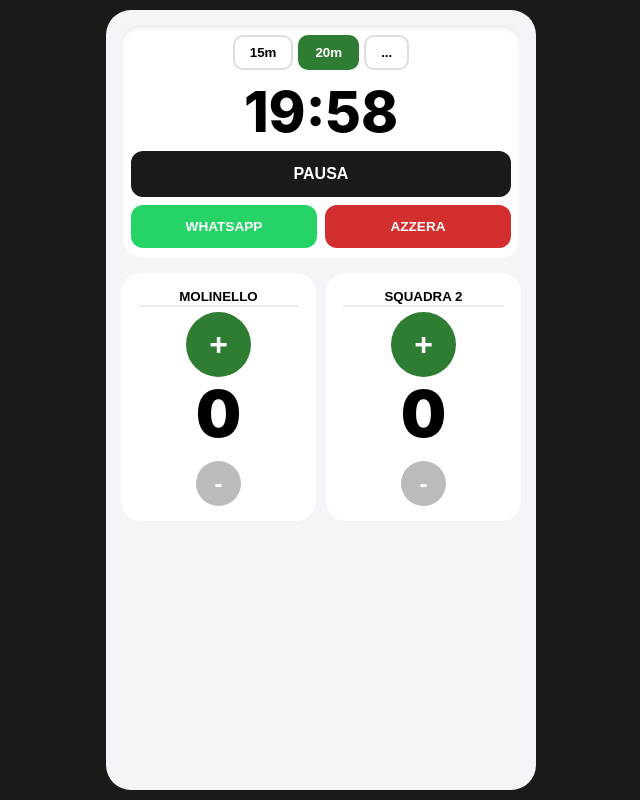
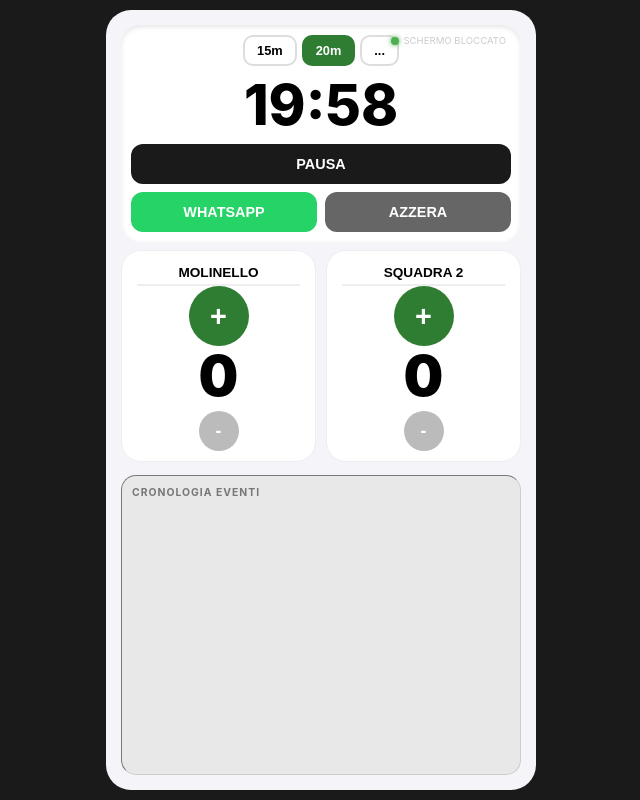
Before and after one commit to Anfi-867/MatchApp, a plain HTML site: page index.html in a window 1280 px wide. Both pictures are taken after a click on the button "AVVIA PARTITA". Shown: the whole page, without its empty margins (319-959 px from the left). Drawn offline with Linux system fonts and the light colour scheme.

Commit message:
added time of goals

```diff
--- a/index.html
+++ b/index.html
@@ -3,34 +3,46 @@
 <head>
     <meta charset="UTF-8">
     <meta name="viewport" content="width=device-width, initial-scale=1.0, maximum-scale=1.0, user-scalable=no">
-    <title>Molinello Match Center</title>
+    <title>Match Center - Molinello</title>
     <meta name="apple-mobile-web-app-capable" content="yes">
     <meta name="apple-mobile-web-app-status-bar-style" content="black-translucent">
     <style>
         :root { --green: #2e7d32; --red: #d32f2f; --dark: #1a1a1a; --light: #f4f4f9; }
         body { font-family: -apple-system, sans-serif; background: var(--dark); margin: 0; padding: 10px; display: flex; justify-content: center; height: 100vh; box-sizing: border-box; overflow: hidden; }
-        .app-card { background: var(--light); width: 100%; max-width: 400px; border-radius: 25px; padding: 15px; display: flex; flex-direction: column; gap: 10px; }
+        .app-card { background: var(--light); width: 100%; max-width: 400px; border-radius: 25px; padding: 15px; display: flex; flex-direction: column; gap: 8px; position: relative; }
 
-        .timer-section { background: #fff; border-radius: 20px; padding: 10px; text-align: center; box-shadow: inset 0 2px 5px rgba(0,0,0,0.1); }
-        #timer-display { font-size: 3.5rem; font-weight: 800; margin: 5px 0; }
-        .presets { display: flex; justify-content: center; gap: 5px; margin-bottom: 8px; }
-        .btn-p { padding: 8px 15px; border: 2px solid #ddd; border-radius: 10px; background: white; font-weight: bold; }
+        /* TIMER */
+        .timer-section { background: #fff; border-radius: 20px; padding: 10px; text-align: center; box-shadow: inset 0 2px 5px rgba(0,0,0,0.1); position: relative; }
+        #timer-display { font-size: 3.5rem; font-weight: 800; margin: 2px 0; }
+        .wakelock-status { position: absolute; top: 10px; right: 15px; font-size: 0.6rem; color: #ccc; display: flex; align-items: center; gap: 4px; }
+        .dot { width: 8px; height: 8px; border-radius: 50%; background: #ccc; }
+        .dot.active { background: #4CAF50; box-shadow: 0 0 5px #4CAF50; }
+
+        .presets { display: flex; justify-content: center; gap: 5px; margin-bottom: 5px; }
+        .btn-p { padding: 6px 12px; border: 2px solid #ddd; border-radius: 10px; background: white; font-weight: bold; font-size: 0.8rem; }
         .btn-p.active { background: var(--green); color: white; border-color: var(--green); }
 
         .action-bar { display: grid; grid-template-columns: 1fr 1fr; gap: 8px; margin-top: 5px; }
-        .btn-main { width: 100%; padding: 14px; border-radius: 12px; border: none; font-size: 1rem; font-weight: bold; color: white; }
+        .btn-main { width: 100%; padding: 12px; border-radius: 12px; border: none; font-size: 0.9rem; font-weight: bold; color: white; }
         .btn-start { background: var(--dark); grid-column: span 2; }
-        .btn-share { background: #25D366; font-size: 0.85rem; }
-        .btn-reset { background: var(--red); font-size: 0.85rem; }
+        .btn-share { background: #25D366; }
+        .btn-reset { background: #666; }
 
-        .scoreboard { display: grid; grid-template-columns: 1fr 1fr; gap: 10px; margin-top: 5px; }
-        .team-col { background: white; padding: 15px 10px; border-radius: 20px; display: flex; flex-direction: column; align-items: center; }
-        .team-input { width: 90%; border: none; text-align: center; font-weight: 900; text-transform: uppercase; border-bottom: 2px solid #eee; margin-bottom: 5px; }
-        .score-num { font-size: 4rem; font-weight: 900; margin: 5px 0; line-height: 1; }
+        /* SCOREBOARD */
+        .scoreboard { display: grid; grid-template-columns: 1fr 1fr; gap: 10px; }
+        .team-col { background: white; padding: 10px; border-radius: 20px; display: flex; flex-direction: column; align-items: center; border: 1px solid #eee; }
+        .team-input { width: 90%; border: none; text-align: center; font-weight: 900; text-transform: uppercase; border-bottom: 2px solid #eee; font-size: 0.85rem; padding: 4px; }
+        .score-num { font-size: 3.5rem; font-weight: 900; margin: 2px 0; line-height: 1; }
+        .btn-round { width: 60px; height: 60px; border-radius: 50%; border: none; color: white; font-size: 1.8rem; font-weight: bold; display: flex; align-items: center; justify-content: center; cursor: pointer; }
+        .btn-plus { background: var(--green); }
+        .btn-minus { background: #bbb; width: 40px; height: 40px; font-size: 1.1rem; margin-top: 5px; }
 
-        .btn-round { width: 65px; height: 65px; border-radius: 50%; border: none; color: white; font-size: 2rem; font-weight: bold; display: flex; align-items: center; justify-content: center; }
-        .btn-plus { background: var(--green); }
-        .btn-minus { background: #bbb; width: 45px; height: 45px; font-size: 1.5rem; margin-top: 10px; }
+        /* REGISTRO GOAL */
+        .goal-log { flex-grow: 1; background: #e8e8e8; border-radius: 15px; padding: 10px; overflow-y: auto; margin-top: 5px; border: 1px inset #ccc; }
+        .log-title { font-size: 0.65rem; color: #777; font-weight: bold; text-transform: uppercase; margin-bottom: 6px; letter-spacing: 1px; }
+        .goal-entry { background: white; padding: 8px 12px; border-radius: 10px; margin-bottom: 5px; font-size: 0.8rem; display: flex; justify-content: space-between; align-items: center; box-shadow: 0 1px 3px rgba(0,0,0,0.05); border-left: 5px solid var(--green); }
+        .goal-entry.t2 { border-left-color: var(--dark); }
+        .minute-tag { background: #eee; padding: 2px 6px; border-radius: 5px; font-weight: bold; font-size: 0.75rem; }
 
         .expired { color: var(--red); animation: blink 0.8s infinite; }
         @keyframes blink { 50% { opacity: 0.3; } }
@@ -40,16 +52,18 @@
 
 <div class="app-card">
     <div class="timer-section">
+        <div class="wakelock-status">
+            <div id="statusDot" class="dot"></div> <span id="statusText">SCHERMO LIBERO</span>
+        </div>
         <div class="presets">
-            <button class="btn-p" onclick="v(50);setT(15, this)">15m</button>
-            <button class="btn-p active" onclick="v(50);setT(20, this)">20m</button>
-            <button class="btn-p" onclick="v(50);setCustom(this)">...</button>
+            <button class="btn-p" onclick="v(40);setT(15, this)">15m</button>
+            <button class="btn-p active" onclick="v(40);setT(20, this)">20m</button>
+            <button class="btn-p" onclick="v(40);setCustom(this)">...</button>
         </div>
         <div id="timer-display">20:00</div>
-
         <div class="action-bar">
             <button id="startBtn" class="btn-main btn-start" onclick="toggleT()">AVVIA PARTITA</button>
-            <button class="btn-main btn-share" onclick="v(50);sh()">WHATSAPP</button>
+            <button class="btn-main btn-share" onclick="sh()">WHATSAPP</button>
             <button class="btn-main btn-reset" onclick="rs()">AZZERA</button>
         </div>
     </div>
@@ -57,38 +71,53 @@
     <div class="scoreboard">
         <div class="team-col">
             <input type="text" id="t1" class="team-input" value="MOLINELLO">
-            <button class="btn-round btn-plus" onclick="sc('s1',1)">+</button>
+            <button class="btn-round btn-plus" onclick="sc('s1',1, 't1')">+</button>
             <div id="s1" class="score-num">0</div>
-            <button class="btn-round btn-minus" onclick="sc('s1',-1)">-</button>
+            <button class="btn-round btn-minus" onclick="sc('s1',-1, 't1')">-</button>
         </div>
         <div class="team-col">
             <input type="text" id="t2" class="team-input" value="SQUADRA 2">
-            <button class="btn-round btn-plus" onclick="sc('s2',1)">+</button>
+            <button class="btn-round btn-plus" onclick="sc('s2',1, 't2')">+</button>
             <div id="s2" class="score-num">0</div>
-            <button class="btn-round btn-minus" onclick="sc('s2',-1)">-</button>
+            <button class="btn-round btn-minus" onclick="sc('s2',-1, 't2')">-</button>
         </div>
+    </div>
+
+    <div class="goal-log" id="goalLog">
+        <div class="log-title">Cronologia Eventi</div>
     </div>
 </div>
 
-<audio id="whistleSound" preload="auto">
-    <source src="fischio.mp3" type="audio/mpeg">
-</audio>
+<audio id="whistleSound" preload="auto"><source src="fischio.mp3" type="audio/mpeg"></audio>
 
 <script>
-    let t = 1200, r = false, iv = null;
+    let t = 1200, initialT = 1200, r = false, iv = null, endTime = null;
+    let wakeLock = null;
     const whistle = document.getElementById('whistleSound');
 
     function v(ms) { if(navigator.vibrate) navigator.vibrate(ms); }
 
+    // GESTIONE SCHERMO ACCESO
+    async function requestWakeLock() {
+        if ('wakeLock' in navigator) {
+            try {
+                wakeLock = await navigator.wakeLock.request('screen');
+                document.getElementById('statusDot').classList.add('active');
+                document.getElementById('statusText').innerText = "SCHERMO BLOCCATO";
+            } catch (err) { console.error(`${err.name}, ${err.message}`); }
+        }
+    }
+
     function up() {
-        let m = Math.floor(t/60), s = t%60;
+        let displayT = Math.max(0, t);
+        let m = Math.floor(displayT/60), s = displayT%60;
         let d = document.getElementById('timer-display');
         d.innerText = `${m}:${s < 10 ? '0'+s : s}`;
         if(t <= 0) d.classList.add('expired'); else d.classList.remove('expired');
     }
 
     function setT(m, b) {
-        if(r) return; t = m*60; up();
+        if(r) return; t = initialT = m*60; up();
         document.querySelectorAll('.btn-p').forEach(p => p.classList.remove('active'));
         b.classList.add('active');
     }
@@ -100,34 +129,68 @@
     }
 
     function toggleT() {
-        // "Sveglia" l'audio al primo tocco
-        whistle.play().then(() => { whistle.pause(); whistle.currentTime = 0; }).catch(() => {});
+        whistle.play().then(() => { whistle.pause(); whistle.currentTime = 0; }).catch(()=>{});
+        let b = document.getElementById('startBtn'); v(100);
 
-        let b = document.getElementById('startBtn'); v(100);
-        if(r) { clearInterval(iv); r = false; b.innerText = "RIPRENDI"; }
-        else {
-            if(t <= 0) return; r = true; b.innerText = "PAUSA";
+        if(r) { // PAUSA
+            clearInterval(iv); r = false; b.innerText = "RIPRENDI";
+            if(wakeLock) { wakeLock.release(); wakeLock = null; }
+            document.getElementById('statusDot').classList.remove('active');
+            document.getElementById('statusText').innerText = "SCHERMO LIBERO";
+        } else { // AVVIO
+            if(t <= 0) return;
+            r = true; b.innerText = "PAUSA";
+            requestWakeLock();
+            endTime = Date.now() + (t * 1000);
             iv = setInterval(() => {
-                t--; up();
+                t = Math.round((endTime - Date.now()) / 1000);
+                up();
                 if(t <= 0) {
-                    clearInterval(iv); r = false;
-                    whistle.play();
-                    // VIBRAZIONE LUNGA STILE TELEFONATA (3 colpi da 1.5 secondi)
+                    clearInterval(iv); r = false; whistle.play();
                     v([1500, 300, 1500, 300, 1500]);
-                    setTimeout(() => { alert("FISCHIO FINALE!"); b.innerText = "FINE"; }, 200);
+                    document.getElementById('statusDot').classList.remove('active');
+                    setTimeout(() => { alert("FINE PARTITA!"); b.innerText = "FINE"; }, 200);
                 }
             }, 1000);
         }
     }
 
-    function sc(id, val) {
+    function sc(id, val, teamInputId) {
         let e = document.getElementById(id), c = parseInt(e.innerText);
-        if(c+val >= 0) { e.innerText = c+val; v(val > 0 ? 150 : 60); }
+        if(c+val >= 0) {
+            e.innerText = c+val;
+            v(val > 0 ? 150 : 60);
+            if(val > 0) logGoal(teamInputId);
+            else removeLastGoal(teamInputId);
+        }
+    }
+
+    function logGoal(teamInputId) {
+        let teamName = document.getElementById(teamInputId).value;
+        let elapsedSec = initialT - Math.max(0, t);
+        let minute = Math.floor(elapsedSec / 60) + 1;
+        let log = document.getElementById('goalLog');
+        let entry = document.createElement('div');
+        entry.className = `goal-entry ${teamInputId === 't2' ? 't2' : ''}`;
+        entry.dataset.team = teamInputId; // Serve per rimuovere in caso di errore
+        entry.innerHTML = `<span>⚽ <b>${teamName}</b></span> <span class="minute-tag">${minute}'</span>`;
+        log.prepend(entry);
+    }
+
+    function removeLastGoal(teamInputId) {
+        let log = document.getElementById('goalLog');
+        let entries = log.getElementsByClassName('goal-entry');
+        for (let i = 0; i < entries.length; i++) {
+            if (entries[i].dataset.team === teamInputId) {
+                log.removeChild(entries[i]);
+                break;
+            }
+        }
     }
 
     function rs() {
         v(200);
-        if(confirm("Vuoi azzerare?") && confirm("Sicuro?")) location.reload();
+        if(confirm("Azzerare tutto?") && confirm("Sicuro?")) location.reload();
     }
 
     function sh() {
@@ -135,6 +198,10 @@
         let s1 = document.getElementById('s1').innerText, s2 = document.getElementById('s2').innerText;
         window.open(`https://wa.me/?text=${encodeURI('FINALE: '+n1+' '+s1+' - '+s2+' '+n2)}`);
     }
+
+    document.addEventListener('visibilitychange', () => {
+        if (wakeLock !== null && document.visibilityState === 'visible' && r) { requestWakeLock(); }
+    });
 </script>
 </body>
 </html>
```
